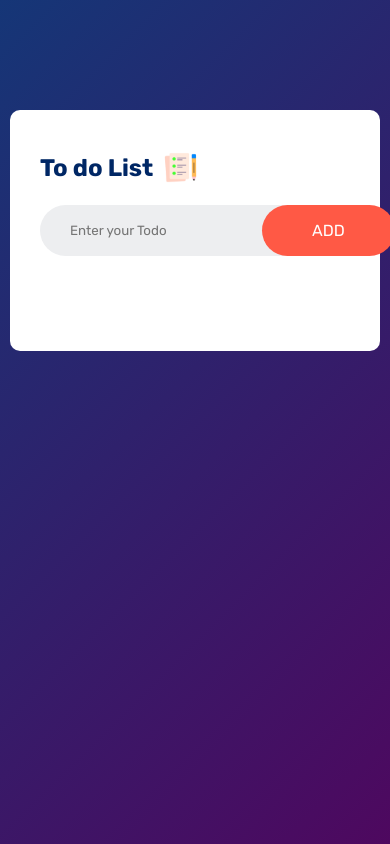
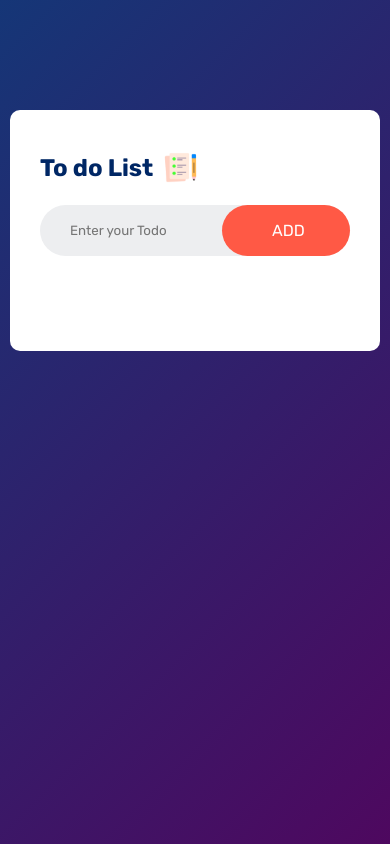
Before and after one commit to Yash-Singh0408/todo, a plain HTML site: page index.html in a window 390 px wide. Drawn offline with Linux system fonts and the light colour scheme.

Commit message:
media querry for screen below 768px

```diff
--- a/style.css
+++ b/style.css
@@ -5,6 +5,18 @@
     padding: 0;
     box-sizing: border-box;
     font-family: 'Rubik', sans-serif;
+}
+
+@media (max-width:768px) {
+    .todo-app{
+        max-width: 375px;
+    }
+     button{
+        width: 8rem;
+    }
+    #input-box{
+        width: 5%;
+    }
 }
 
 .container{
```
